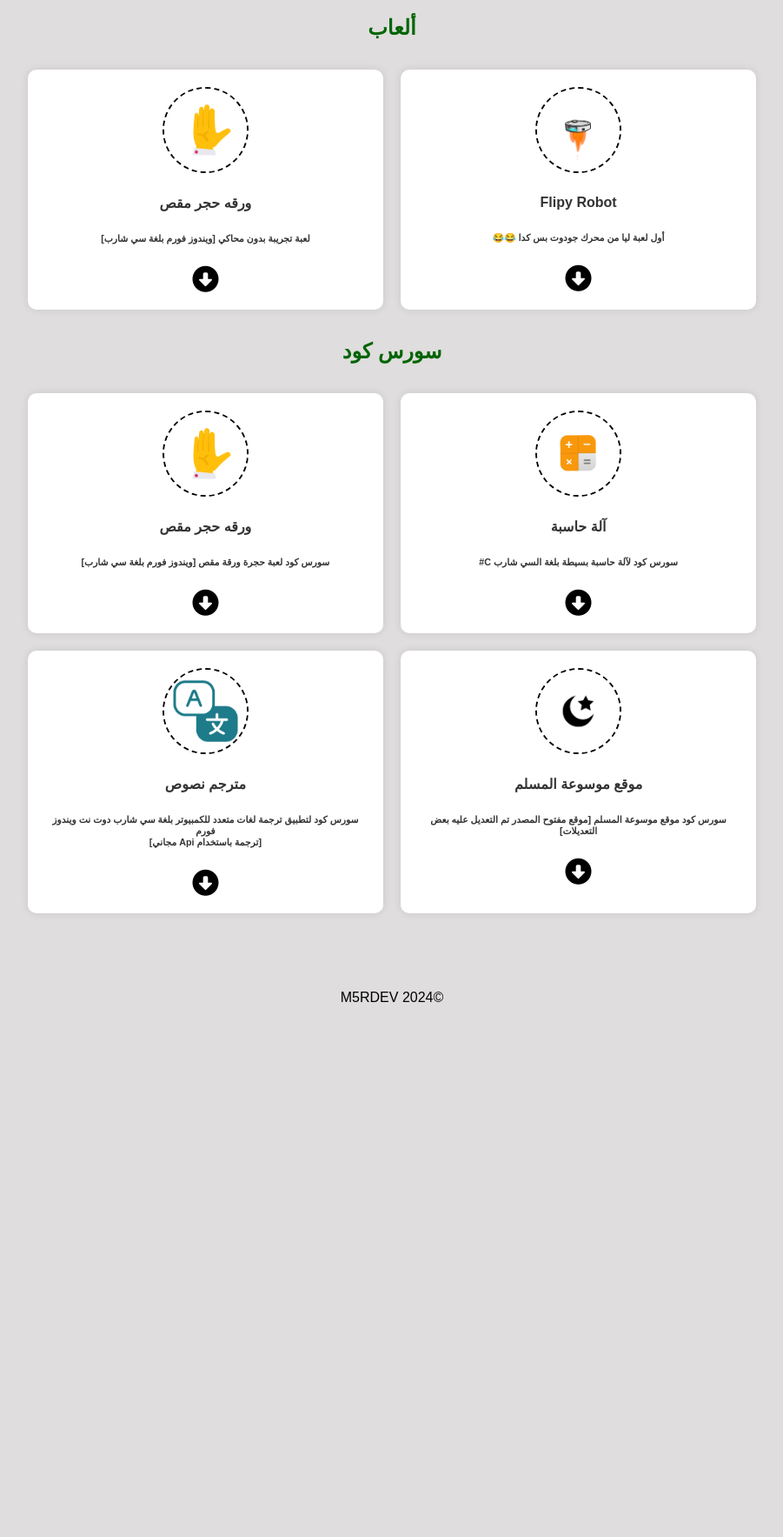
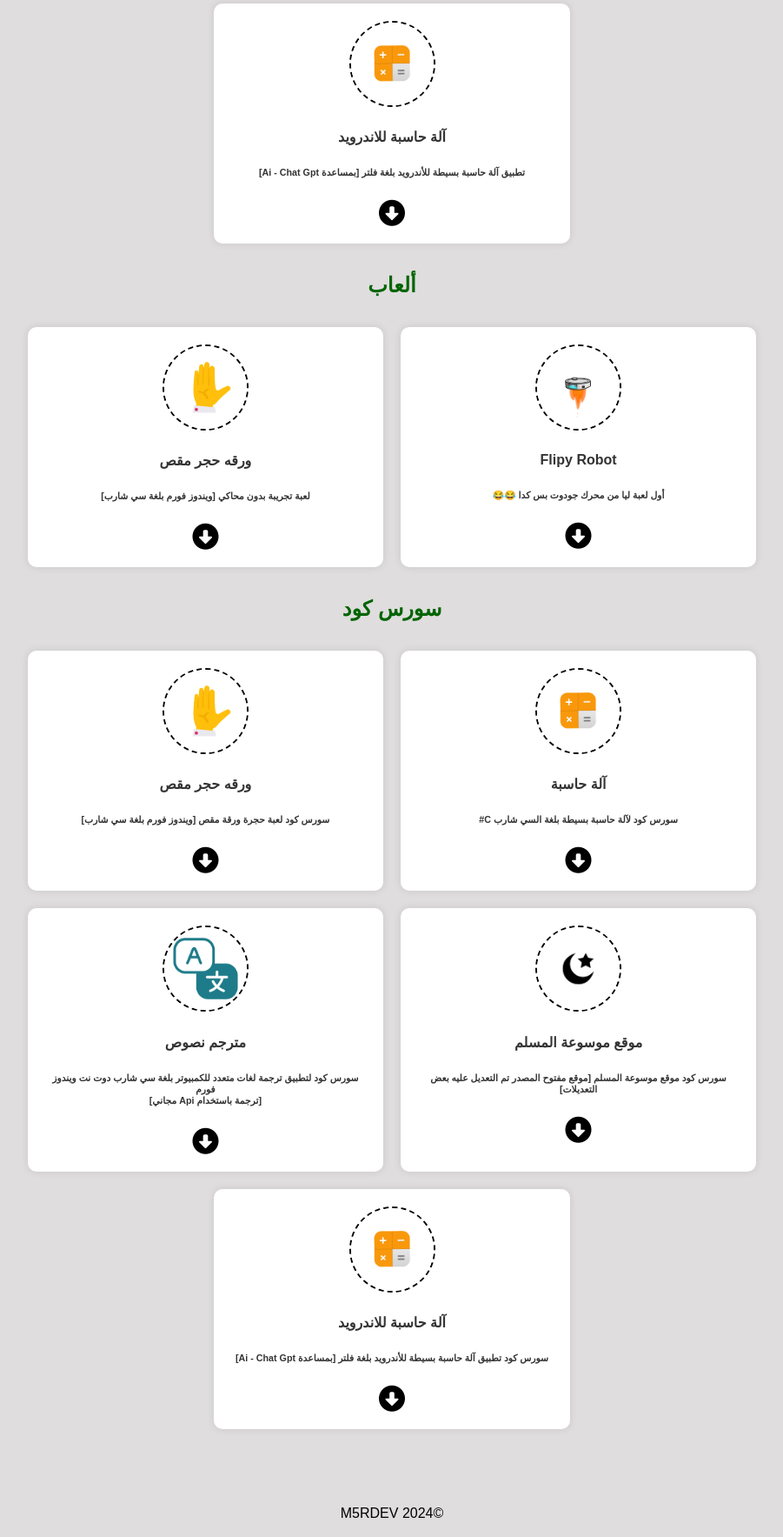
Before and after one commit to M5RDEV/M5RDEV, a plain HTML site: page m5rdev.html in a window 1280 px wide. Shown: the part 1498-3265 px from the top of the page at 87% size, without its empty margins (189-1090 px from the left). Before the commit the page ends 2672 px from the top, so only its background shows below. Drawn offline with Linux system fonts and the light colour scheme.

Commit message:
m5rdev.html

```diff
--- a/m5rdev.html
+++ b/m5rdev.html
@@ -99,6 +99,14 @@
                     <a href="https://www.mediafire.com/file/fq6hpdnrf9scnlb/TranslateText.exe/file" class="toggle-link" target="_blank"><i
                         class="fa-solid fa-circle-down"></i></a>
                 </li>
+
+                <li>
+                    <img src="img/source-code/calculator.png" alt="calc">
+                    <h4>آلة حاسبة للاندرويد</h4>
+                    <h6>تطبيق آلة حاسبة بسيطة للأندرويد بلغة فلتر [بمساعدة Ai - Chat Gpt]</h6>
+                    <a href="https://www.mediafire.com/file/f7tk2t1muxltdws/%255BFlutter%255DCalcutator.apk/file" class="toggle-link" target="_blank"><i
+                        class="fa-solid fa-circle-down"></i></a>
+                </li>
             </ul>
         </div>
 
@@ -156,6 +164,14 @@
                     <a href="https://www.mediafire.com/file/7klavtsdx52yagt/TranslateText.rar/file" class="toggle-link" target="_blank"><i
                         class="fa-solid fa-circle-down"></i></a>
                 </li>
+
+                <li>
+                    <img src="img/source-code/calculator.png" alt="calc">
+                    <h4>آلة حاسبة للاندرويد</h4>
+                    <h6>سورس كود تطبيق آلة حاسبة بسيطة للأندرويد بلغة فلتر [بمساعدة Ai - Chat Gpt]</h6>
+                    <a href="https://www.mediafire.com/file/dca0vobk6lqgyra/Flutter+calculator.rar/file" class="toggle-link" target="_blank"><i
+                        class="fa-solid fa-circle-down"></i></a>
+                </li>
             </ul>
         </div>
     </div>
```
